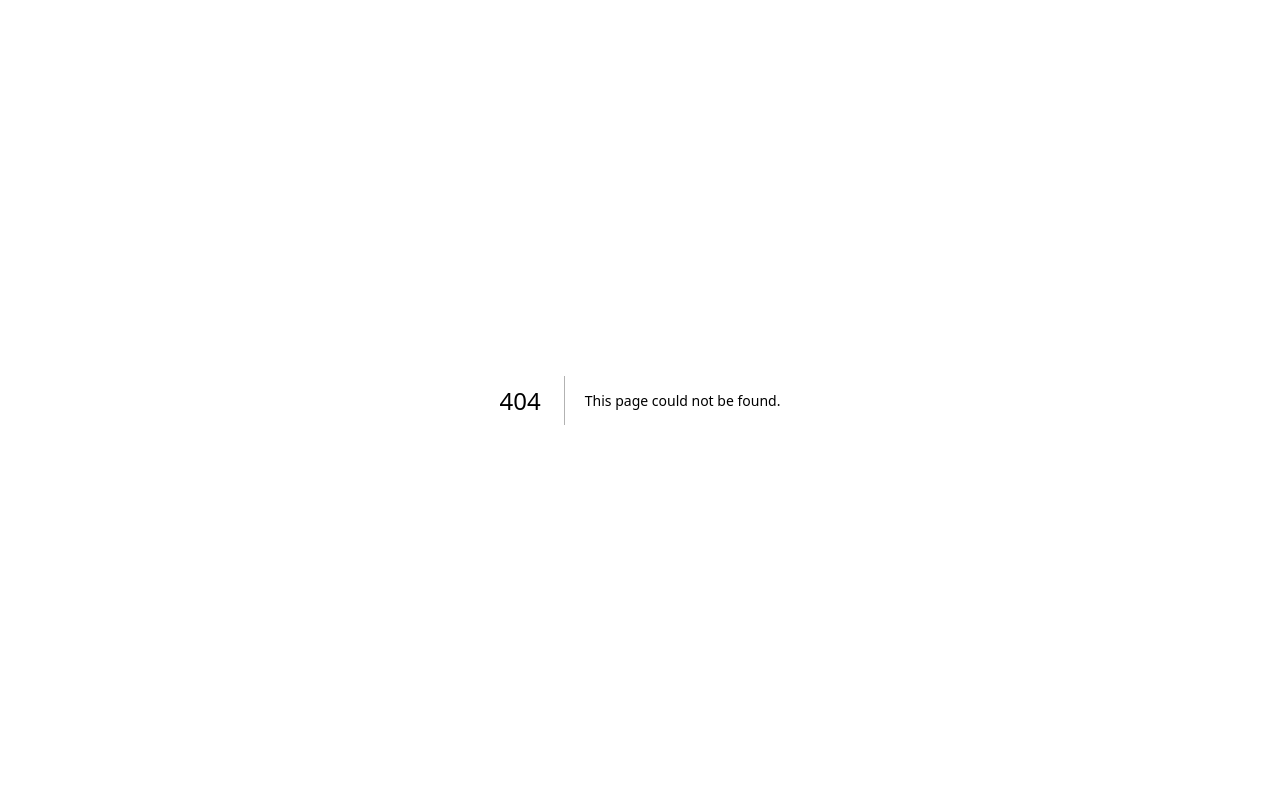
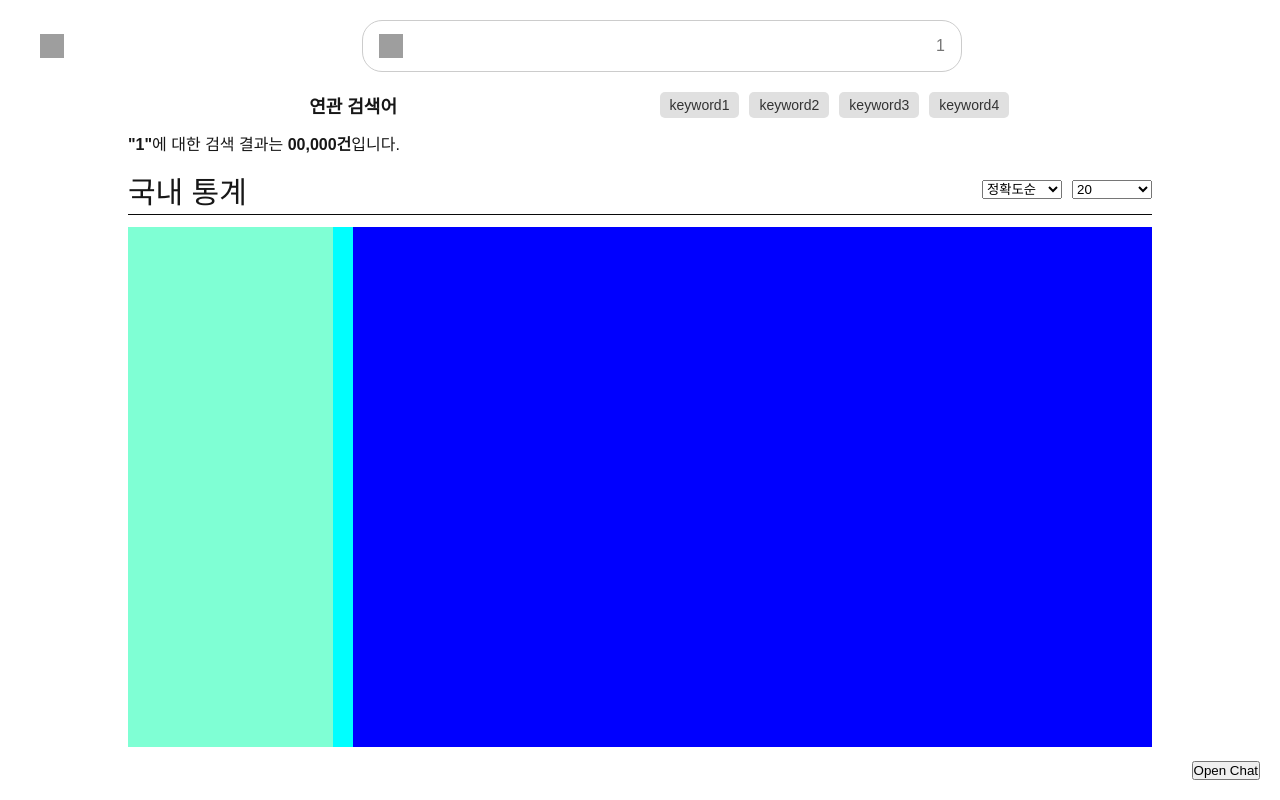
Before and after one commit to fastats-a407/fastats, a Next.js app in the folder front/fast/: page /search/1 in a window 1280 px wide. Before the commit this address had no page. Built offline with nearby package versions, Linux system fonts and the light colour scheme; grey boxes are pictures that could not be loaded.

Commit message:
feat: api 연결하기 전 search skeleton 제작 더미 데이터로 이동 가능하게 제작

```diff
--- a/front/fast/app/globals.css
+++ b/front/fast/app/globals.css
@@ -40,3 +40,167 @@ a {
     color-scheme: dark;
   }
 }
+
+.chatbot-window {
+  width: 300px;
+  height: 400px;
+  background-color: white;
+  border: 1px solid #ddd;
+  border-radius: 10px;
+  box-shadow: 0px 4px 8px rgba(0, 0, 0, 0.1);
+  padding: 10px;
+}
+
+
+/* 헤더 부분 component/header */
+.search-header {
+  display: flex;
+  justify-content: space-between;
+  padding: 20px;
+}
+
+.logo-container{
+  display: flex;
+  justify-content: center;
+  align-items: center;
+  padding-left: 20px;
+}
+
+.logo-icon{
+  width: 24px;
+  height: 24px;
+}
+
+.search-container {
+  display: flex;
+  align-items: center;
+  width: 90%; /* 전체 너비의 90% */
+  max-width: 600px; /* 최대 너비 */
+  border: 1px solid #ccc;
+  border-radius: 20px;
+  padding: 8px;
+  flex: 1;
+}
+
+.search-icon {
+  width: 24px;
+  height: 24px;
+  margin-right: 8px; /* 아이콘과 검색창 간격 */
+  margin-left: 8px;
+}
+.search-form{
+  display: flex;
+  flex: 1;
+  width: 100%;
+}
+
+.search-input {
+  flex: 1;
+  padding: 8px;
+  font-size: 16px;
+  border: none; /* 검색창 자체의 테두리 제거 */
+  outline: none; /* 포커스 시 테두리 제거 */
+  text-align: right;
+}
+
+
+/* 연관 검색어 부분 component/relatedKeyword*/
+.search-relate {
+  display: flex;
+  justify-content: center;
+}
+
+.search-relate {
+  display: flex;
+  justify-content: center;
+}
+
+.related-block {
+  width: 80%;
+  max-width: 700px;
+  display: flex;
+  align-items: center; /* 세로 중앙 정렬 */
+  justify-content: space-between;
+  gap: 20px; /* 제목과 검색어 간격 조정 */
+  margin-left: 3%;
+}
+
+.related-bold {
+  font-weight: bold;
+  font-size: 18px;
+  text-align: center; /* 텍스트 중앙 정렬 */
+}
+
+.related-normal {
+  display: flex;
+  justify-content: right;
+  align-items: center; /* 검색어 항목 세로 중앙 정렬 */
+  gap: 10px; /* 검색어 아이템 간 간격 */
+  flex-wrap: wrap; /* 너비가 좁아질 경우 줄바꿈 */
+}
+
+.related-item {
+  padding: 5px 10px;
+  background-color: #e0e0e0;
+  border-radius: 5px;
+  font-size: 14px;
+  color: #333;
+  cursor: pointer;
+  transition: background-color 0.3s;
+  text-align: center; /* 텍스트 중앙 정렬 */
+}
+
+.result-count{
+  margin-left: 10%;
+  margin-top: 1%;
+}
+
+.result-body{
+  margin: auto;
+  max-width: 80%;
+  height: max-content;
+  margin-top: 1%;
+}
+
+.upper-bar{
+  display: flex;
+  justify-content: space-between;
+  padding-bottom: 0.2%;
+  border-bottom: #0a0a0a;
+  border-width: 1px;
+  border-bottom-style: solid;
+}
+
+.select-stats{
+  font-size: 30px;
+
+}
+select{
+  min-width: 80px;
+}
+.select-opt{
+  display: flex;
+  gap: 10px;
+  align-items: center;
+}
+
+.stats-body{
+  justify-self: center;
+  margin-top: 1%;
+  display: flex;
+  width: 80%;
+  height: 65vh;
+  background-color: aqua;
+  justify-content: space-between;
+}
+.left{
+  min-width: 100px;
+  width: 20%;
+  background-color: aquamarine;
+}
+
+.right{
+  min-width: 500px;
+  width: 78%;
+  background-color: blue;
+}
--- a/front/fast/app/layout.tsx
+++ b/front/fast/app/layout.tsx
@@ -1,5 +1,6 @@
 import type { Metadata } from "next";
 import localFont from "next/font/local";
+import Chatbot from "@/src/components/Chatbot";
 import "./globals.css";
 
 const geistSans = localFont({
@@ -27,6 +28,7 @@ export default function RootLayout({
     <html lang="en">
       <body className={`${geistSans.variable} ${geistMono.variable}`}>
         {children}
+        <Chatbot/>
       </body>
     </html>
   );
--- /dev/null
+++ b/front/fast/app/search/[keyword]/page.tsx
@@ -0,0 +1,51 @@
+"use client";
+
+import { useParams } from "next/navigation";
+import Header from "@/src/components/Header";
+import RelatedKeywords from "@/src/components/RelatedKeywords";
+
+export default function KeywordPage() {
+  const params = useParams();
+  // const keyword = params.keyword;
+  const keyword = Array.isArray(params.keyword) ? params.keyword[0] : params.keyword || "";
+  const relatedKeywords = ["keyword1", "keyword2", "keyword3", "keyword4", "keyword5", "keyword6"];
+  const decodedKeyword = keyword ? decodeURIComponent(keyword) : "";
+
+  return (
+    <>
+      <Header keyword={decodedKeyword} />
+      <RelatedKeywords keywords={relatedKeywords} />
+      <div className="result-count"><b>"{decodedKeyword}"</b>에 대한 검색 결과는 <b>00,000건</b>입니다.</div>
+      <div className="result-body">
+        <div className="upper-bar">
+          <div className="select-stats">
+            국내 통계
+          </div>
+          <div className="select-opt">
+            <div>
+              <select name="정렬순서">
+                <option value="1" selected>정확도순</option>
+                <option value="2">최신순</option>
+              </select>
+            </div>
+            <div>
+              <select name="통계">
+                <option value="10">10</option>
+                <option value="20" selected>20</option>
+                <option value="30">30</option>
+              </select>
+            </div>
+          </div>
+        </div>
+      </div>
+      <div className="stats-body">
+        <div className="left">
+
+        </div>
+        <div className="right">
+
+        </div>
+      </div>
+    </>
+  );
+}
--- /dev/null
+++ b/front/fast/src/components/Chatbot.tsx
@@ -0,0 +1,27 @@
+"use client";
+
+import { useState } from "react";
+
+export default function Chatbot() {
+    const [isOpen, setIsOpen] = useState(false);
+
+    const toggleChatbot = () => {
+      setIsOpen(!isOpen);
+    };
+
+    return (
+      <div style={{ position: 'fixed', bottom: '20px', right: '20px', zIndex: 1000 }}>
+        {isOpen ? (
+          <div className="chatbot-window">
+            <button onClick={toggleChatbot}>Close Chat</button>
+            <div className="chat-content">
+              {/* 여기에 채팅봇의 내용을 구현 */}
+              <p>Chatbot is here to help!</p>
+            </div>
+          </div>
+        ) : (
+          <button onClick={toggleChatbot}>Open Chat</button>
+        )}
+      </div>
+    );
+  }
--- /dev/null
+++ b/front/fast/src/components/Header.tsx
@@ -0,0 +1,40 @@
+"use client";
+
+import { useParams, useRouter } from "next/navigation";
+import { useState } from "react";
+
+interface HeaderProps {
+    keyword: string;
+}
+
+export default function Header({ keyword }: HeaderProps) {
+    const router = useRouter();
+    const [searchTerm, setSearchTerm] = useState(keyword);
+
+    const handleSubmit = (e: React.FormEvent) => {
+        e.preventDefault(); // 기본 폼 제출 동작 방지
+        if (searchTerm.trim()) {
+            router.push(`/search/${searchTerm}`);
+        }
+    };
+
+    return (
+        <header className="search-header">
+            <div className="logo-container">
+                <img src="/path/to/logo.png" alt="Logo" className="logo-icon" />
+            </div>
+            <div className="search-container">
+                <img src="/path/to/search-icon.png" alt="Search Icon" className="search-icon" />
+                <form onSubmit={handleSubmit} className="search-form">
+                    <input
+                        type="text"
+                        className="search-input"
+                        placeholder={keyword ? `${keyword}` : "Search..."}
+                        onChange={(e) => setSearchTerm(e.target.value)}
+                    />
+                </form>
+            </div>
+            <div></div>
+        </header>
+    );
+}
--- /dev/null
+++ b/front/fast/src/components/RelatedKeywords.tsx
@@ -0,0 +1,35 @@
+"use client";
+
+import { useRouter } from "next/navigation";
+
+interface RelatedKeywordsProps {
+  keywords: string[];
+}
+
+export default function RelatedKeywords({ keywords }: RelatedKeywordsProps) {
+  const router = useRouter();
+
+  const handleKeywordClick = (item: string) => {
+    router.push(`/search/${item}`);
+  };
+
+  return (
+    <div className="search-relate">
+      <div className="related-block">
+        <div className="related-bold">연관 검색어</div>
+        <div className="related-normal">
+          {keywords.slice(0, 4).map((item, index) => (
+            <div
+              key={index}
+              className="related-item"
+              onClick={() => handleKeywordClick(item)}
+              style={{ cursor: "pointer" }}
+            >
+              {item}
+            </div>
+          ))}
+        </div>
+      </div>
+    </div>
+  );
+}
```
